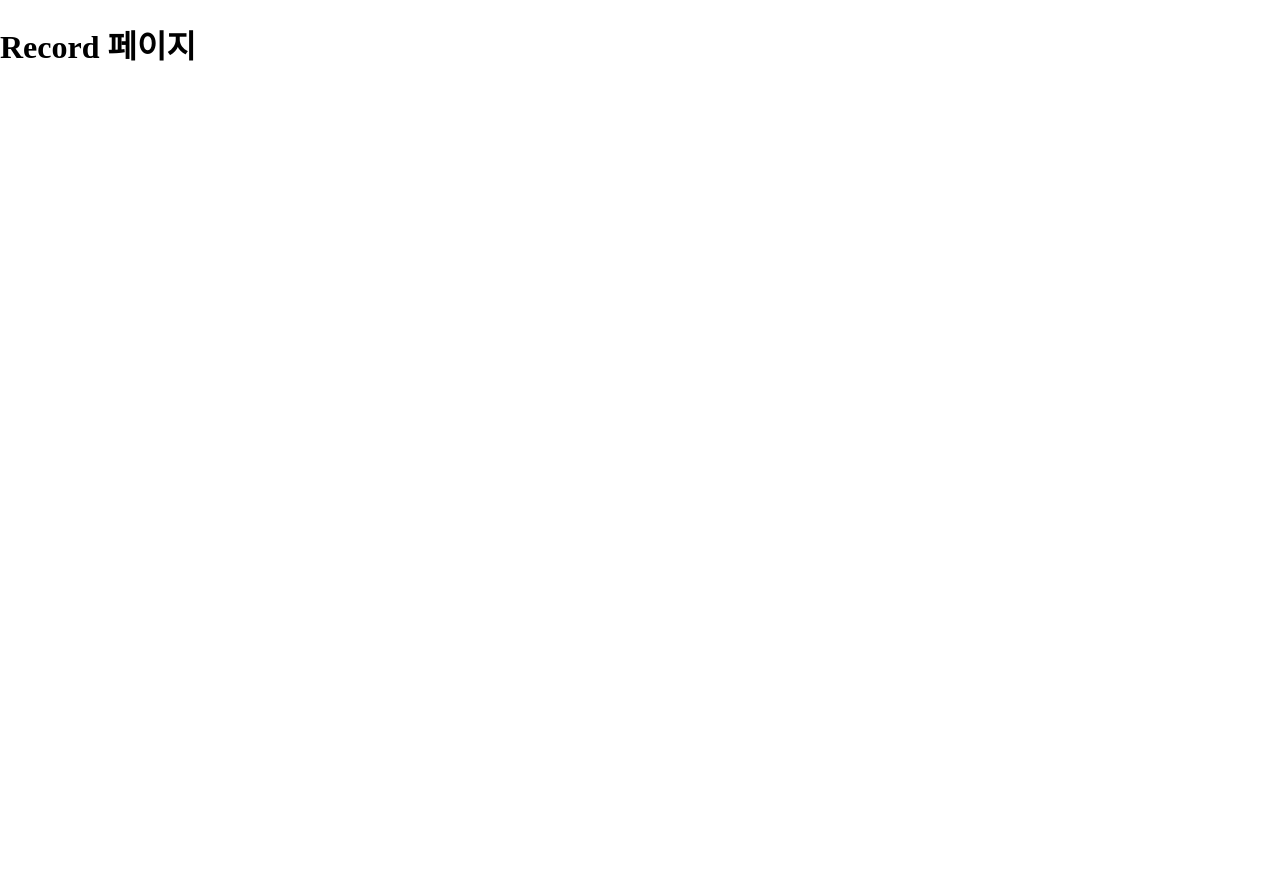
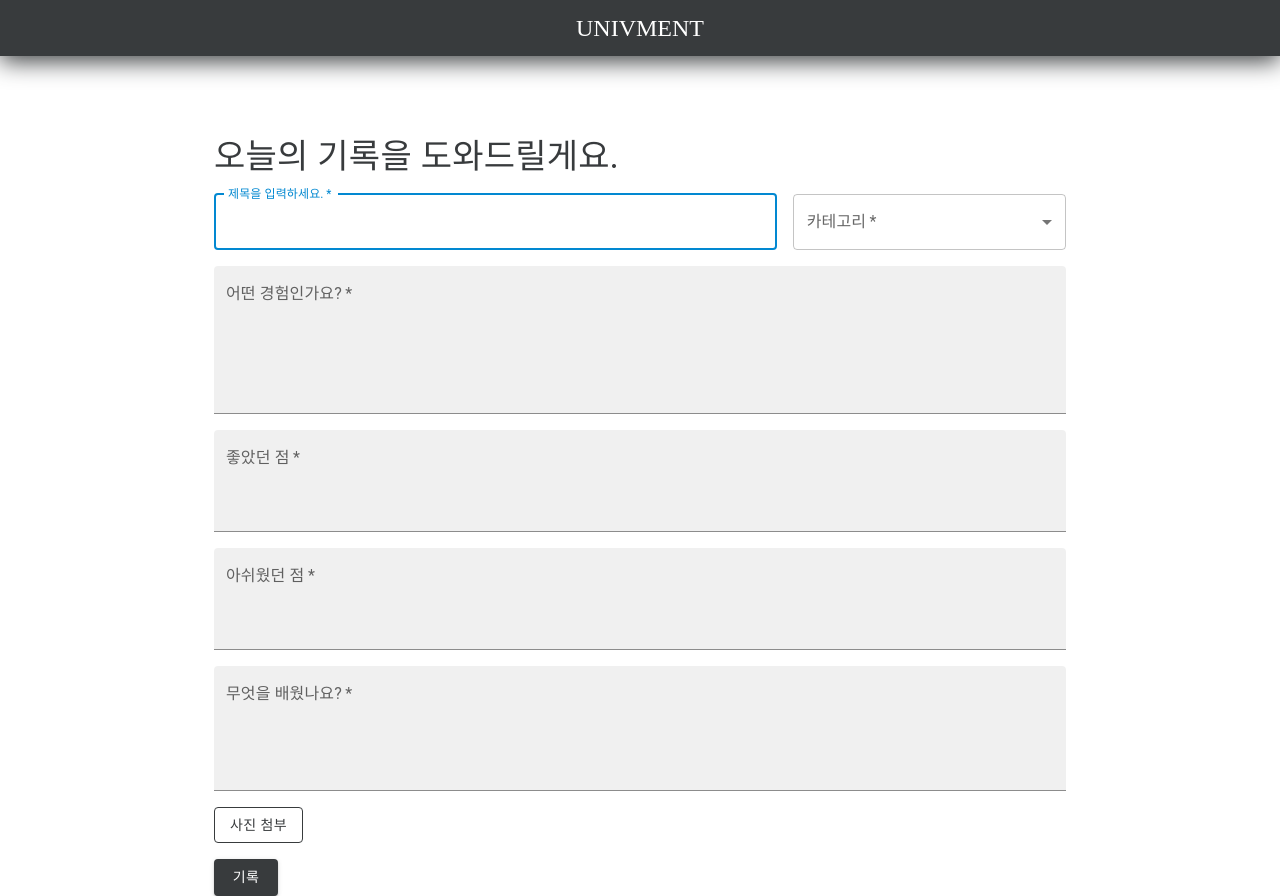
Before and after one commit to LikeLion-at-DGU/Univment_front, a React (Create React App) app: page /record in a window 1280 px wide. Before the commit this address had no page. Before the commit the page ends 800 px from the top, so only its background shows below. Built offline with nearby package versions, Linux system fonts and the light colour scheme; a web font is replaced by a local one.

Commit message:
modify fastRecord detail

```diff
--- a/src/components/AppRouter.js
+++ b/src/components/AppRouter.js
@@ -14,29 +14,23 @@ const AppRouter = ({ isLoggedIn, setIsLoggedIn }) => {
         <Routes>
           <Route
             path="/"
-            element={
-              <InitialPage
-                isLoggedIn={isLoggedIn}
-                setIsLoggedIn={setIsLoggedIn}
-              />
-            }
+            element={<InitialPage isLoggedIn={isLoggedIn} setIsLoggedIn={setIsLoggedIn} />}
           ></Route>
           <Route path="/signin" element={<SignIn />}></Route>
           <Route path="/signup" element={<SignUp />}></Route>
-          <Route path="/fastrecord" element={<FastRecord />}></Route>
+          <Route
+            path="/fastrecord"
+            element={<FastRecord isLoggedIn={isLoggedIn} setIsLoggedIn={setIsLoggedIn} />}
+          ></Route>
         </Routes>
         <Routes>
           <Route
             path="/home"
-            element={
-              <Home isLoggedIn={isLoggedIn} setIsLoggedIn={setIsLoggedIn} />
-            }
+            element={<Home isLoggedIn={isLoggedIn} setIsLoggedIn={setIsLoggedIn} />}
           ></Route>
           <Route
             path="/record"
-            element={
-              <Record isLoggedIn={isLoggedIn} setIsLoggedIn={setIsLoggedIn} />
-            }
+            element={<Record isLoggedIn={isLoggedIn} setIsLoggedIn={setIsLoggedIn} />}
           ></Route>
         </Routes>
       </Router>
--- a/src/pages/FastRecord.js
+++ b/src/pages/FastRecord.js
@@ -24,7 +24,7 @@ const FastRecord = () => {
             <Grid container spacing={2}>
               <Grid item xs={12}>
                 <Typography component="h1" variant="h4" fontFamily="Jeju Myeongjo" color="#383b3d">
-                  오늘의 기록을 도와드릴게요.
+                  오늘의 빠른 기록을 도와드릴게요.
                 </Typography>
               </Grid>
               <Grid item xs={12} sm={8}>
@@ -32,6 +32,7 @@ const FastRecord = () => {
                   autoFocus
                   required
                   fullWidth
+                  color="info"
                   id="title"
                   name="title"
                   label="제목을 입력하세요."
--- a/src/pages/Record.js
+++ b/src/pages/Record.js
@@ -1,9 +1,128 @@
 import React from "react";
+import {
+  Container,
+  TextField,
+  Button,
+  Grid,
+  Typography,
+  Box,
+  MenuItem,
+  FormControl,
+} from "@mui/material/";
+import Header from "../components/Header";
 
 const Record = () => {
   return (
     <>
-      <h1>Record 페이지</h1>
+      <Header />
+      <Container component="main" maxWidth="md">
+        <Box
+          component="form"
+          sx={{ marginTop: 10, display: "flex", flexDirection: "column", alignItems: "center" }}
+        >
+          <FormControl component="fieldset">
+            <Grid container spacing={2}>
+              <Grid item xs={12}>
+                <Typography component="h1" variant="h4" fontFamily="Jeju Myeongjo" color="#383b3d">
+                  오늘의 기록을 도와드릴게요.
+                </Typography>
+              </Grid>
+              <Grid item xs={12} sm={8}>
+                <TextField
+                  autoFocus
+                  required
+                  fullWidth
+                  color="info"
+                  id="title"
+                  name="title"
+                  label="제목을 입력하세요."
+                />
+              </Grid>
+              <Grid item xs={12} sm={4}>
+                <TextField
+                  required
+                  select
+                  fullWidth
+                  id="category"
+                  name="category"
+                  label="카테고리"
+                  color="info"
+                >
+                  <MenuItem>동아리</MenuItem>
+                  <MenuItem>대외활동</MenuItem>
+                  <MenuItem>학점</MenuItem>
+                </TextField>
+              </Grid>
+              <Grid item xs={12}>
+                <TextField
+                  required
+                  fullWidth
+                  variant="filled"
+                  color="info"
+                  minRows={5}
+                  id="experience"
+                  name="experience"
+                  label="어떤 경험인가요?"
+                  multiline
+                />
+              </Grid>
+              <Grid item xs={12}>
+                <TextField
+                  required
+                  fullWidth
+                  variant="filled"
+                  color="info"
+                  minRows={3}
+                  id="nice"
+                  name="nice"
+                  label="좋았던 점"
+                  multiline
+                />
+              </Grid>
+              <Grid item xs={12}>
+                <TextField
+                  required
+                  fullWidth
+                  variant="filled"
+                  color="info"
+                  minRows={3}
+                  id="bad"
+                  name="bad"
+                  label="아쉬웠던 점"
+                  multiline
+                />
+              </Grid>
+              <Grid item xs={12}>
+                <TextField
+                  required
+                  fullWidth
+                  variant="filled"
+                  color="info"
+                  minRows={4}
+                  id="learn"
+                  name="learn"
+                  label="무엇을 배웠나요?"
+                  multiline
+                />
+              </Grid>
+              <Grid item xs={12}>
+                <Button
+                  variant="outlined"
+                  color="info"
+                  sx={{ border: "1px solid #383b3d", color: "#383b3d" }}
+                >
+                  사진 첨부
+                </Button>
+              </Grid>
+              <Grid item xs={12}>
+                <Button variant="contained" sx={{ backgroundColor: "#383b3d" }}>
+                  기록
+                </Button>
+              </Grid>
+            </Grid>
+          </FormControl>
+        </Box>
+      </Container>
     </>
   );
 };
```
